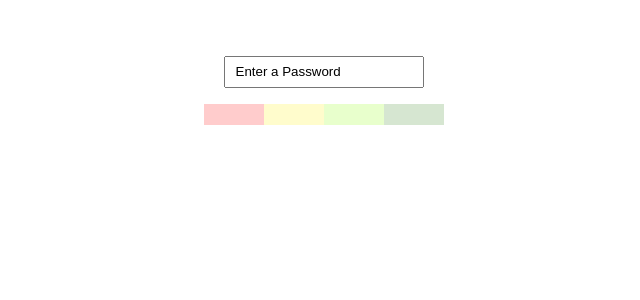
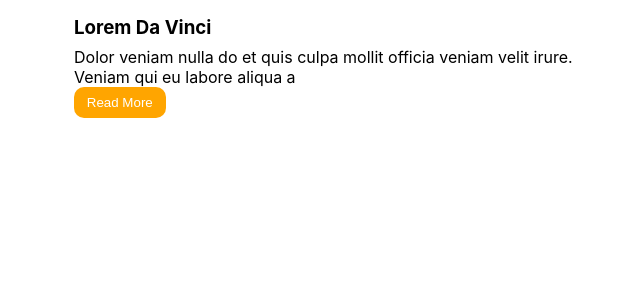
Before and after one commit to austingae-html-css-javascript/reactJS-hooks, a React (Create React App) app: page / in a window 1280 px wide. Shown: the top 300 px of the page, without its empty margins (316-956 px from the left). Built offline with nearby package versions, Linux system fonts and the light colour scheme.

Commit message:
Read More or Read Less Exercise But Found A New Shorter Way To Do This Exercise

```diff
--- a/src/App.js
+++ b/src/App.js
@@ -1,11 +1,16 @@
 import logo from './logo.svg';
 import './App.css';
 
-import PasswordStrength from './PasswordStrength/PasswordStrength';
+import Article from "./Article";
 
 function App() {
   return (
-    <PasswordStrength />
+    <Article title="Lorem Da Vinci" content="Dolor veniam nulla do et quis culpa mollit officia veniam velit irure. Veniam qui eu labore aliqua aute minim aliqua labore duis tempor duis deserunt exercitation enim. Ut officia est ad cillum fugiat id enim sunt deserunt eiusmod ad.
+
+                                             Non ut nulla enim ut aliqua voluptate incididunt deserunt fugiat. Anim dolore ex sunt amet sint officia eiusmod ut sint. Laboris nulla culpa mollit cillum veniam aliqua exercitation pariatur. Tempor ipsum aute amet pariatur est minim in deserunt. Deserunt labore eiusmod ipsum excepteur minim adipisicing do id qui eiusmod pariatur culpa qui ex. Ea adipisicing fugiat dolore id in pariatur esse elit quis.
+
+                                             Ex adipisicing nostrud consequat duis nisi non elit mollit aliquip. Duis ut consectetur mollit aute anim officia ipsum incididunt laborum ipsum minim sint. Laborum enim fugiat incididunt occaecat aliquip veniam. Ea commodo anim ad do fugiat elit laborum. Cillum proident consectetur est cupidatat exercitation quis. Culpa in deserunt dolore et deserunt mollit eu."
+    />
   );
 }
 
--- a/src/Article.css
+++ b/src/Article.css
@@ -2,30 +2,28 @@
   box-sizing: content-box;
   margin: 0rem;
 }
-
+body {
+  height: 1000px;
+}
 .article {
-  width: min(80%, 31.25rem); /*500px*/
-  padding: 2rem;
-  margin: 0rem auto 0rem auto;
+  width: min(70%, 500px);
+  padding: 0rem 1.5rem 0rem 1.5rem;
+  margin: 1rem auto 0rem auto;
   /*
   Parent Div's Width = Child Div's Width + Padding + Border + Margin
-  375px = width: min(80%, 31.25rem), so (300px) + (32px + 32px) + 0px + margin: 0rem auto 0rem auto, so (5.5px + 5.5px)
+  375px = 262.50px + (24px + 24px) + 0px + margin: 1rem auto 0rem auto, so (32.25px + 32.25px)
   */
 }
 
-.article__content {
-  margin-top: 0.5rem;
-  margin-bottom: 0.8rem;
+.article__title {
+  margin-bottom: 0.5rem;
 }
 
-.article__read-more-button {
+.article__button {
   color: white;
-  font-size: 14px;
+  background-color: orange;
+  padding: 0.5rem 0.8rem 0.5rem 0.8rem;
+  border: none;
+  border-radius: 10px;
 
-  padding: 0.5rem 0.8rem 0.5rem 0.8rem;
-  background-color: rgb(50,164,219);
-
-  border-style: solid;
-  border-color: rgb(50,164,219);
-  border-radius: 10px;
 }
--- a/src/Article.js
+++ b/src/Article.js
@@ -5,25 +5,23 @@ import "./Article.css";
 import { useState } from "react";
 
 const Article = (props) => {
-  let [isReadMoreClicked, setIsReadMoreClicked] = useState(false);
-  let [readMoreOrReadLessButton, setReadMoreOrReadLessButton] = useState("Read More");
+  let [readMoreOrReadLessWord, setReadMoreorReadLessWord] = useState("Read More");
   return (
     <main>
       <div className='article'>
-        <h2 className='article__title'>{props.title}</h2>
-        {isReadMoreClicked ? <p className='article__content'>{props.text}</p> : <p className='article__content'>{props.text.substring(0,100)}</p>}
-        <button className='article__read-more-button'
+        <h3 className='article__title'>{props.title}</h3>
+        {(readMoreOrReadLessWord == "Read Less") ? <p className='article__content'>{props.content}</p> : <p className='article__content'>{props.content.substring(0, 100)}</p>}
+        <button
+        className='article__button'
         onClick={() => {
-          if (readMoreOrReadLessButton == "Read More") {
-            setIsReadMoreClicked(true);
-            setReadMoreOrReadLessButton("Read Less");
+          if (readMoreOrReadLessWord == "Read More") {
+            setReadMoreorReadLessWord("Read Less");
           }
-          else if (readMoreOrReadLessButton == "Read Less") {
-            setIsReadMoreClicked(false);
-            setReadMoreOrReadLessButton("Read More");
+          else if (readMoreOrReadLessWord == "Read Less") {
+            setReadMoreorReadLessWord("Read More");
           }
-
-        }}>{readMoreOrReadLessButton}</button>
+        }}
+        >{readMoreOrReadLessWord}</button>
       </div>
     </main>
   );
--- a/src/PasswordStrength/PasswordStrength.js
+++ b/src/PasswordStrength/PasswordStrength.js
@@ -76,5 +76,5 @@ HTML & CSS & Javascript Approach:
   - Parent Div's Width = Child Div's Width+Padding+Border+Margin
   - Parent Div's Width = Block Element's Width+Padding+Border+Margin
   - However, Parent Div's Width != Inline Element's Width+Padding+Border+Margin
-  5) Javascript -
+  5) Javascript - Yes.
 */
```
